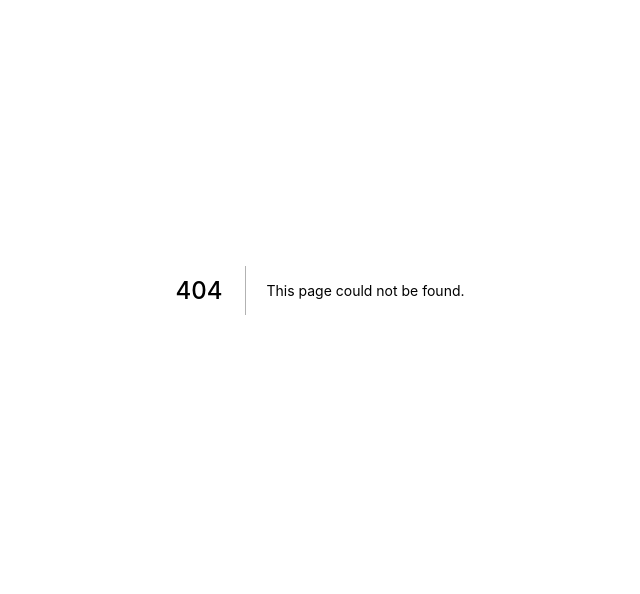
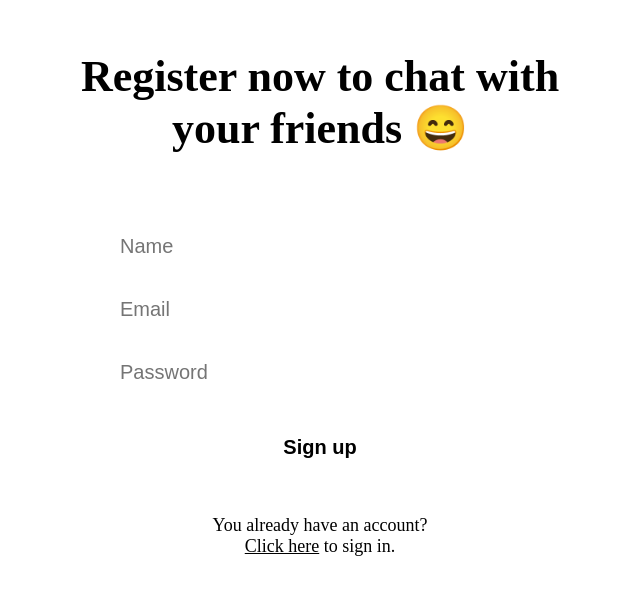
Before and after one commit to jvolima/chat-now, a Next.js app in the folder frontend/: page /signUp in a window 1280 px wide. Before the commit this address had no page. Shown: the part 110-704 px from the top of the page, without its empty margins (320-960 px from the left). Built offline with nearby package versions, Linux system fonts and the light colour scheme.

Commit message:
Tela signUp

```diff
--- a/frontend/src/pages/index.tsx
+++ b/frontend/src/pages/index.tsx
@@ -8,7 +8,7 @@ import { Container } from '../styles/signIn'
 import { Button } from '../components/Form/Button';
 import Link from 'next/link';
 
-interface SignUserFormData {
+interface SignInUserFormData {
   email: string;
   password: string;
 }
@@ -23,7 +23,7 @@ export default function Home() {
     resolver: yupResolver(signInFormSchema),
   });
 
-  const onSubmit: SubmitHandler<SignUserFormData> = (data) => {
+  const onSubmit: SubmitHandler<SignInUserFormData> = (data) => {
     console.log(data);
   }
 
--- /dev/null
+++ b/frontend/src/pages/signUp.tsx
@@ -0,0 +1,76 @@
+import { yupResolver } from "@hookform/resolvers/yup";
+import Head from "next/head";
+import * as yup from "yup";
+import { SubmitHandler, useForm } from "react-hook-form";
+import { Input } from "../components/Form/Input";
+import { Container } from "../styles/signUp";
+import { Button } from "../components/Form/Button";
+import Link from "next/link";
+
+type SignUpUserFormData = {
+  name: string;
+  email: string;
+  password: string;
+};
+
+const signUpFormSchema = yup.object().shape({
+  name: yup.string().required("Name is required"),
+  email: yup.string().email('Invalid email').required('Email is required'),
+  password: yup.string().required('Password is required')
+});
+
+export default function SignUp() {
+  const { register, handleSubmit, formState } = useForm({
+    resolver: yupResolver(signUpFormSchema),
+  });
+
+  const onSubmit: SubmitHandler<SignUpUserFormData> = (data) => {
+    console.log(data);
+  };
+
+  return (
+    <>
+      <Head>
+        <title>Sign Up | chat-now</title>
+      </Head>
+      <Container>
+        <h1>Register now to chat with <br/>your friends 😄</h1>
+        <form onSubmit={handleSubmit(onSubmit)}>
+          <Input
+            name="name"
+            type="text"
+            placeholder="Name"
+            error={formState.errors.name}
+            {...register("name")}
+          />
+
+          <Input
+            name="email"
+            type="email"
+            placeholder="Email"
+            error={formState.errors.email}
+            {...register("email")}
+            style={{ marginTop: "2rem" }}
+          />
+
+          <Input
+            name="password"
+            type="password"
+            placeholder="Password"
+            error={formState.errors.password}
+            {...register("password")}
+            style={{ marginTop: "2rem" }}
+          />
+
+          <Button name="Sign up" style={{ marginTop: "2.5rem" }}/>
+        </form>
+        <p>
+          You already have an account? <br />
+          <Link href="/">
+            <a>Click here</a>
+          </Link> to sign in.
+        </p>
+      </Container>
+    </>
+  )
+}
--- /dev/null
+++ b/frontend/src/styles/signUp.ts
@@ -0,0 +1,37 @@
+import styled from "styled-components";
+
+export const Container = styled.main`
+  max-width: 1120px;
+  width: 100%;
+  height: 100vh;
+  margin: 0 auto;
+  padding: 0 0.4rem;
+
+  display: flex;
+  justify-content: center;
+  align-items: center;
+  flex-direction: column;
+
+  h1 {
+    text-align: center;
+    font-size: 2.75rem;
+  }
+
+  form {
+    display: flex;
+    align-items: center;
+    flex-direction: column;
+    width: 100%;
+    margin-top: 3rem;
+  }
+
+  p {
+    margin-top: 3rem;
+    text-align: center;
+    font-size: 1.125rem;
+
+    a {
+      color: var(--blue-50);
+    }
+  }
+`
```
